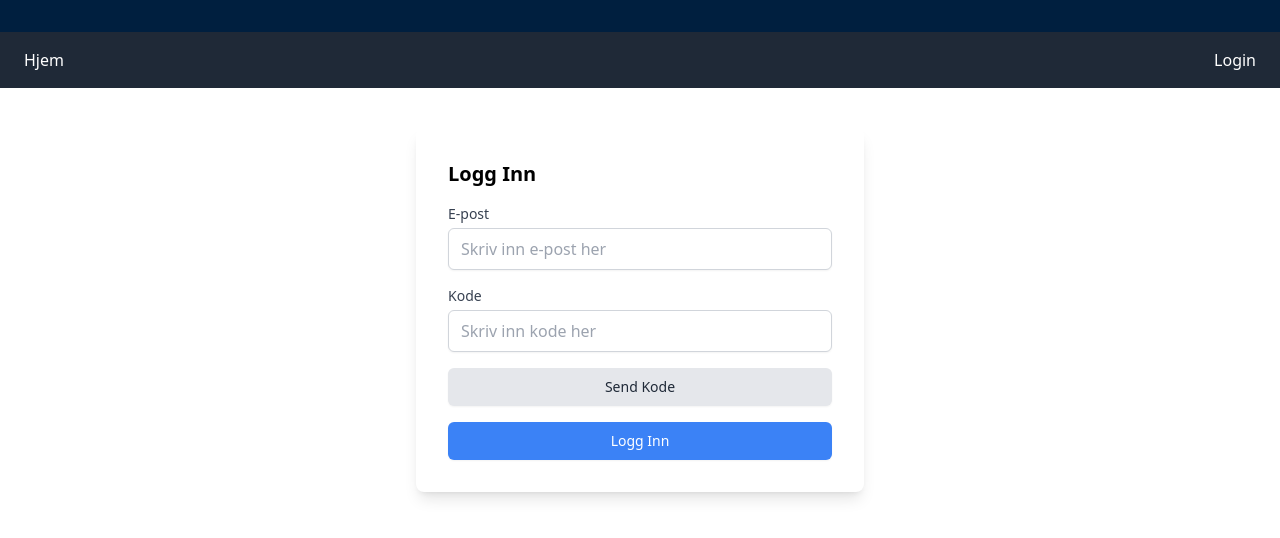
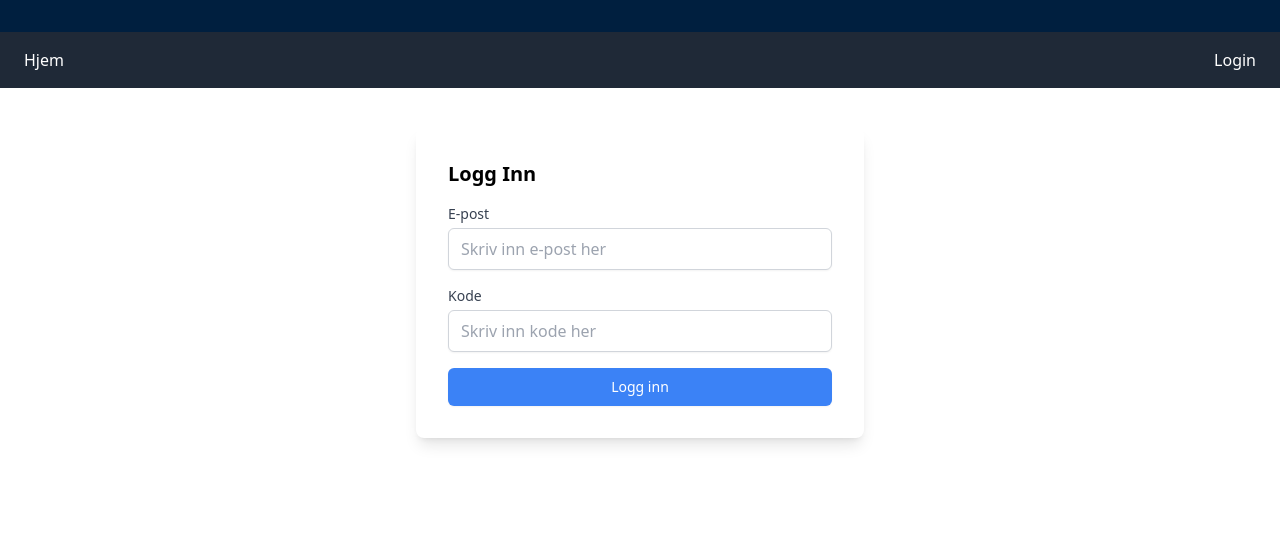
Before and after one commit to Sopra-Project/Frontend, a React (Create React App) app: page /login in a window 1280 px wide. Shown: the top 538 px of the page. Built offline with nearby package versions, Linux system fonts and the light colour scheme; no server answers.

Commit message:
Changes for deploy

```diff
--- a/src/App.tsx
+++ b/src/App.tsx
@@ -3,13 +3,13 @@ import ParkingIssuer from './Components/parkingDashboard/ParkingIssuer';
 import {BrowserRouter as Router, Route, Routes} from 'react-router-dom';
 import Header from './Components/Header';
 import Login from './Components/login/Login';
-import DeactivateParking from './Components/parkingDashboard/DeactivateParking';
 import AuthContextProvider from './contexts/AuthContext';
 import Nav from './Components/Nav';
 import Dashboard from './Components/dashboard/Dashboard';
 import {SuperAdminDashboard} from "./Components/superadminDashboard/SuperAdminDashboard";
 
 function App() {
+
     return (
         <Router>
             <AuthContextProvider>
--- a/src/Components/login/Login.tsx
+++ b/src/Components/login/Login.tsx
@@ -13,7 +13,7 @@ const Login = () => {
 
     const handleSubmit = async (e: React.FormEvent<HTMLFormElement>) => {
         e.preventDefault();
-        void login(email) //todo fix login to return response.
+        void login(email);
     };
 
     useEffect(() => {
@@ -53,17 +53,18 @@ const Login = () => {
                         placeholder="Skriv inn kode her"
                     />
                 </div>
-                <button
-                    onClick={() => sendCode(email, "t")}
-                    type="button"
-                    className="w-full flex justify-center py-2 px-4 border border-transparent rounded-md shadow-sm text-sm font-medium text-gray-800 bg-gray-200 hover:bg-gray-300 mb-4">
-                    Send Kode
-                </button>
-
+                {!isDev() && (
+                    <button
+                        onClick={() => sendCode(code, email)}
+                        type="button"
+                        className="w-full flex justify-center py-2 px-4 border border-transparent rounded-md shadow-sm text-sm font-medium text-gray-800 bg-gray-200 hover:bg-gray-300 mb-4">
+                        Login
+                    </button>
+                )}
                 <button
                     type="submit"
                     className="w-full flex justify-center py-2 px-4 border border-transparent rounded-md shadow-sm text-sm font-medium text-white bg-blue-500 hover:bg-blue-700">
-                    Logg Inn
+                    {isDev() ? 'Logg inn' : 'Send kode'}
                 </button>
             </form>
         </div>
--- a/src/contexts/AuthContext.tsx
+++ b/src/contexts/AuthContext.tsx
@@ -2,6 +2,7 @@ import React, {useEffect, useReducer} from 'react';
 import {jwtDecode} from "jwt-decode";
 import {AuthUser} from "../types/types"
 import {useNavigate} from 'react-router-dom';
+import {API_URL} from "../utils/SystemVars";
 
 interface Props {
     children: JSX.Element[] | JSX.Element
@@ -53,7 +54,7 @@ const AuthContextProvider = (props: Props) => {
         if (token) {
             dispatch({type: 'LOGIN', payload: token})
         }
-    }, [])
+    }, [navigate])
 
     return (
         <AuthContext.Provider value={{...state, dispatch}}>
@@ -63,7 +64,7 @@ const AuthContextProvider = (props: Props) => {
 }
 
 const validateToken = async (token: string): Promise<boolean> => {
-    const url = "http://localhost:8080/api/auth/validate/token";
+    const url = API_URL + "/api/auth/validate/token";
     try {
         const response = await fetch(url, {
             method: 'GET',
--- a/src/hooks/useLogin.ts
+++ b/src/hooks/useLogin.ts
@@ -1,11 +1,13 @@
 import isDev from "../utils/DevDetect";
 import {useAuthContext} from "./useAuthContext";
+import {API_URL} from "../utils/SystemVars";
 
 export const useLogin = () => {
     const {dispatch} = useAuthContext();
+    const URL = API_URL;
 
     const login = async (email: string) => {
-        fetch('http://localhost:8080/api/auth/login', {
+        fetch(URL + '/api/auth/login', {
             method: 'POST',
             headers: {
                 'Content-Type': 'application/json'
@@ -30,7 +32,7 @@ export const useLogin = () => {
     }
 
     const sendCode = async (code: string, email: string) => {
-        fetch('http://localhost:8080/api/auth/code', {
+        fetch(URL + '/api/auth/code', {
             method: 'POST',
             headers: {
                 'Content-Type': 'application/json'
--- a/src/index.tsx
+++ b/src/index.tsx
@@ -3,7 +3,6 @@ import ReactDOM from 'react-dom/client';
 import './index.css';
 import reportWebVitals from './reportWebVitals';
 import App from './App';
-import DeactivateParking from './Components/parkingDashboard/DeactivateParking';
 
 const root = ReactDOM.createRoot(
     document.getElementById('root') as HTMLElement
--- a/src/services/AdminService.ts
+++ b/src/services/AdminService.ts
@@ -1,13 +1,16 @@
 import {FetchHelper} from "../utils/FetchHelper";
 import {User} from "../types/types";
+import {API_URL} from "../utils/SystemVars";
 
 export type IAdminService = {
     getAllUsers: () => Promise<User[]>;
 }
 
+const URL = API_URL;
+
 const AdminService: IAdminService = {
     getAllUsers: async () => {
-        const response = await FetchHelper.get("http://localhost:8080/api/user/all")
+        const response = await FetchHelper.get(URL + "/api/user/all")
         return response.json();
     }
 }
--- a/src/services/ParkingService.tsx
+++ b/src/services/ParkingService.tsx
@@ -1,7 +1,9 @@
 import {FetchHelper} from '../utils/FetchHelper';
+import isDev from "../utils/DevDetect";
+import {API_URL} from "../utils/SystemVars";
 
 
-const BASE_URL = 'http://localhost:8080'
+const BASE_URL = API_URL;
 const ALL_PARKING_API_URL = BASE_URL + '/api/parking/all';
 
 export type IParkingService = {
--- a/src/services/SuperAdminService.ts
+++ b/src/services/SuperAdminService.ts
@@ -4,8 +4,8 @@ import {FetchHelper} from "../utils/FetchHelper";
 export type ISuperAdminService = {
     getAllBuildings: () => Promise<Building[]>
 }
-
-const GET_ALL_BUILDINGS_URL = "http://localhost:8080/api/superadmin/buildings";
+const BASE_URL = process.env.REACT_APP_API_URL;
+const GET_ALL_BUILDINGS_URL = BASE_URL + "/api/superadmin/buildings";
 
 const SuperAdminService: ISuperAdminService = {
     getAllBuildings: async (): Promise<Building[]> => {
--- /dev/null
+++ b/src/utils/SystemVars.ts
@@ -0,0 +1,3 @@
+import isDev from "./DevDetect";
+
+export const API_URL = isDev() ? process.env.REACT_APP_API_DEV_URL : process.env.REACT_APP_API_PROD_URL;
```
Also changed, not shown: 2 other files (tests, documents, lock files or other folders).
